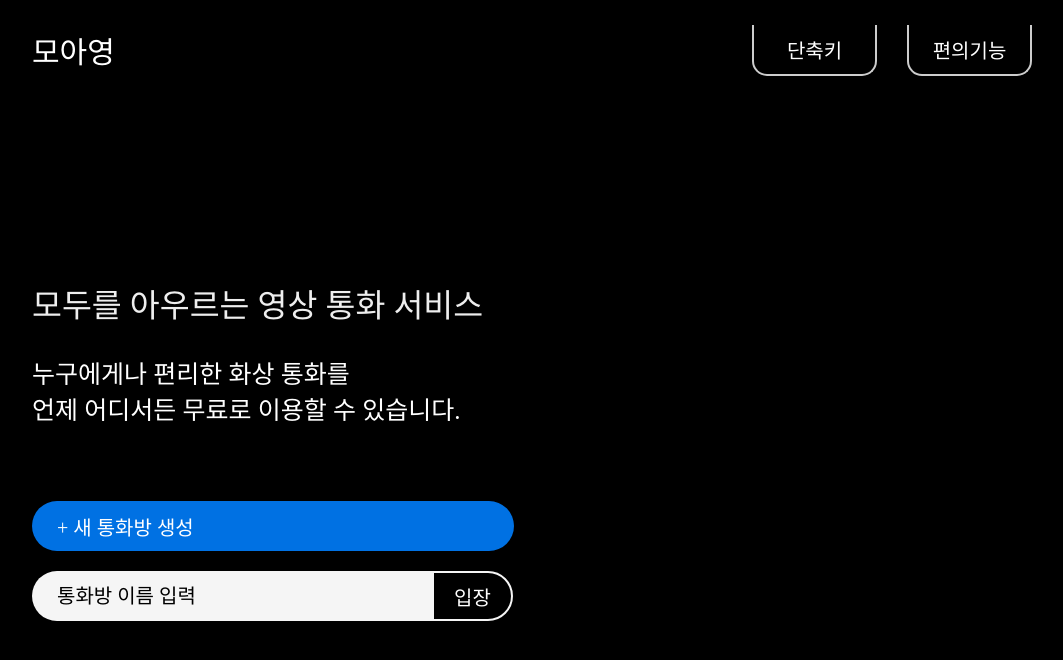
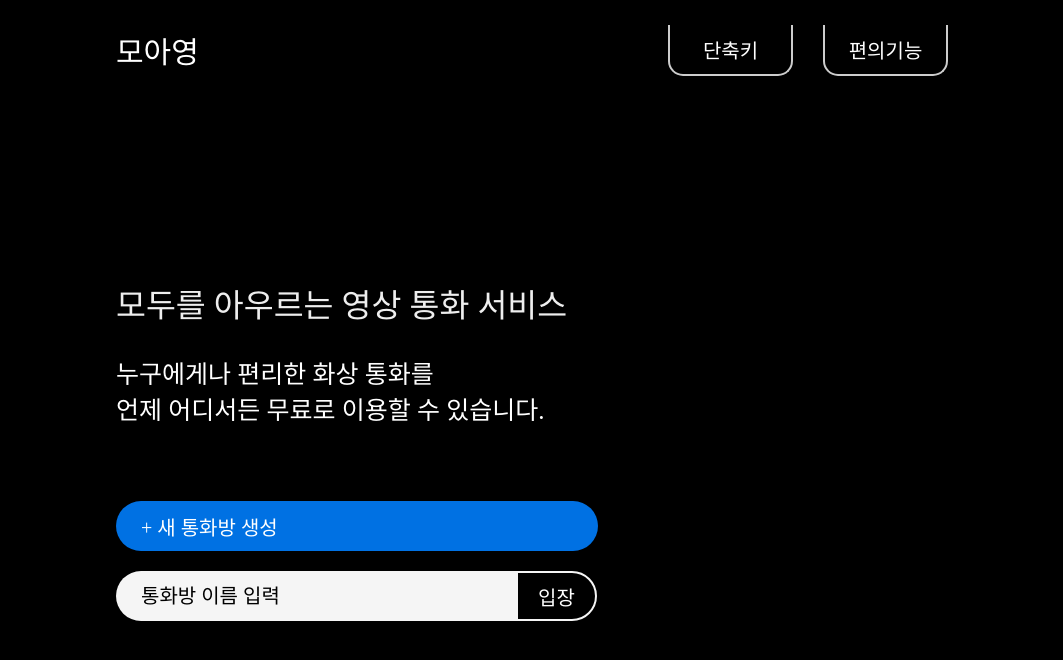
Before and after one commit to dayelop/oss-moayoung, a React (Create React App) app in the folder homepage/: page / in a window 1280 px wide. Shown: the top 660 px of the page, without its empty margins (108-1171 px from the left). Built offline with nearby package versions, Linux system fonts and the light colour scheme; the HTML template or start-up script is replaced by a standard one; a web font is replaced by a local one.

Commit message:
refactor: change the homepage proportion

```diff
--- a/homepage/src/components/TopBar.js
+++ b/homepage/src/components/TopBar.js
@@ -16,7 +16,7 @@ const background = css`
   justify-content: center;
 `;
 const container = css`
-  width: 1000px;
+  width: 65%;
   height: 100%;
   display: flex;
   justify-content: space-between;
--- a/homepage/src/pages/Home.js
+++ b/homepage/src/pages/Home.js
@@ -10,7 +10,7 @@ const background = css`
   justify-content: center;
 `;
 const container = css`
-  width: 1000px;
+  width: 65%;
   height: calc(100vh - 100px);
   display: flex;
   flex-direction: column;
@@ -28,6 +28,7 @@ const container = css`
   }
 `;
 const participate = css`
+  width: calc(400px + 82.4px);
   display: flex;
 `;
 const input = css`
```
